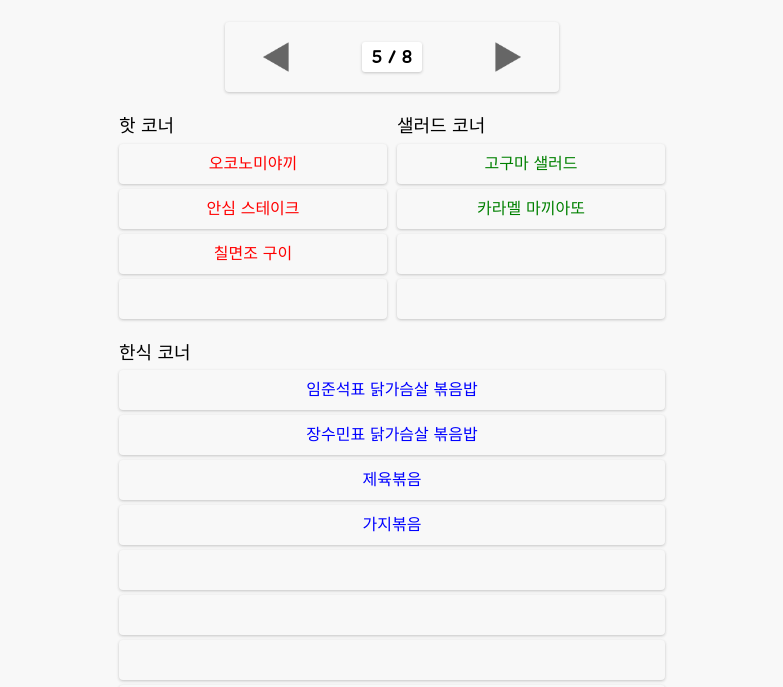
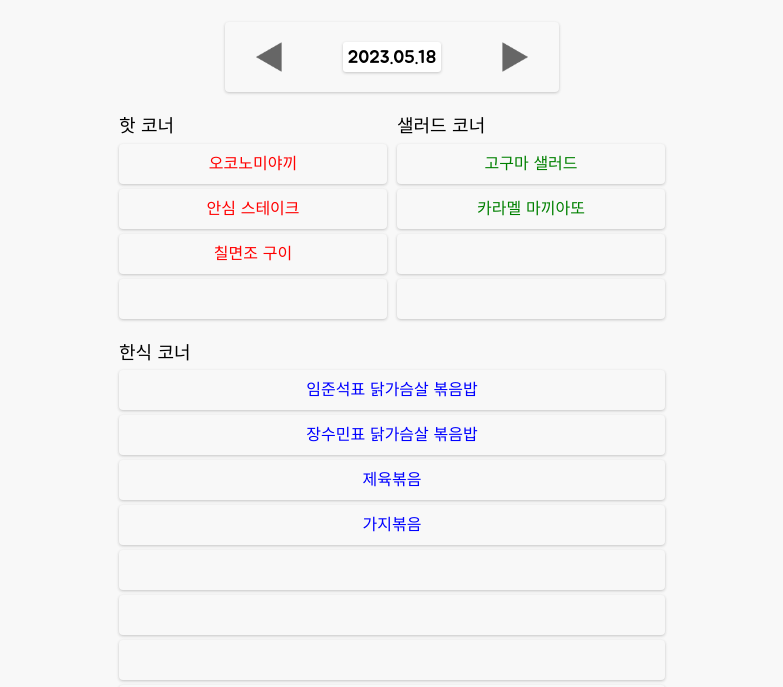
Before and after one commit to jangsumin/ogonmeh-front, a website with bundled scripts: page index.html in a window 1280 px wide. Shown: the part 98-785 px from the top of the page, without its empty margins (248-1031 px from the left). Built offline with nearby package versions, Linux system fonts and the light colour scheme.

Commit message:
feat: main 페이지에 오늘 날짜를 반영하도록 설정하고, es2017 버전의 자바스크립트로 컴파일하도록 설정

```diff
--- a/index.html
+++ b/index.html
@@ -47,7 +47,7 @@
     <main>
       <section class="date-button">
         <button class="yesterday-menu-button"></button>
-        <h2>5 / 8</h2>
+        <h2 class="date-text"></h2>
         <button class="tomorrow-menu-button"></button>
       </section>
 
--- a/src/app.ts
+++ b/src/app.ts
@@ -33,3 +33,17 @@ modalWrapBg?.addEventListener("click", () => {
 modalCloseButton?.addEventListener("click", () => {
   modalWrap?.classList.add("hidden");
 });
+
+const dateText: HTMLInputElement | null = document.querySelector(".date-text");
+const todayDate: Date = new Date();
+const todayYear: string = String(todayDate.getFullYear());
+const todayMonth: string = String(todayDate.getMonth() + 1);
+const todayDay: string = String(todayDate.getDate());
+if (dateText) {
+  dateText.innerText =
+    todayYear +
+    "." +
+    todayMonth.padStart(2, "0") +
+    "." +
+    todayDay.padStart(2, "0");
+}
--- a/style.css
+++ b/style.css
@@ -1,4 +1,4 @@
-@import 'reset.css';
+@import "reset.css";
 
 :root {
   --main-bg-color: #f8f8f8;
@@ -10,7 +10,7 @@
 }
 
 html {
-  font-family: 'Jua', sans-serif;
+  font-family: "Jua", sans-serif;
 }
 
 body {
@@ -66,7 +66,7 @@ body {
 
 .modal-header .modal-close-button {
   padding-bottom: 5px;
-  font-family: 'Jua', sans-serif;
+  font-family: "Jua", sans-serif;
   font-size: 20px;
   cursor: pointer;
   border: none;
@@ -87,7 +87,7 @@ body {
   box-sizing: border-box;
   margin: 5px;
   padding: 3px;
-  font-family: 'Jua', sans-serif;
+  font-family: "Jua", sans-serif;
   font-size: 15px;
   border-radius: 4px;
   border: var(--main-bd-color) 1px solid;
@@ -119,7 +119,7 @@ header .main-nav-bar .hamburger-button {
   cursor: pointer;
   width: 35px;
   background-color: var(--main-nav-color);
-  background-image: url('./public/assets/hamburger_button.png');
+  background-image: url("./public/assets/hamburger_button.png");
   background-position: center;
   background-repeat: no-repeat;
   background-size: contain;
@@ -143,7 +143,7 @@ header .main-nav-bar .dropdown {
 header .main-nav-bar .dropdown .manager-login-button {
   cursor: pointer;
   margin: 20px;
-  font-family: 'Jua', sans-serif;
+  font-family: "Jua", sans-serif;
   font-size: 15px;
   color: var(--sub-ft-color);
   background-color: var(--main-nav-color);
@@ -152,7 +152,7 @@ header .main-nav-bar .dropdown .manager-login-button {
 }
 
 header .main-nav-bar .dropdown .manager-login-button::before {
-  content: '- ';
+  content: "- ";
 }
 
 header .sub-nav-bar {
@@ -191,17 +191,18 @@ main .date-button .yesterday-menu-button {
   cursor: pointer;
   width: 30px;
   background-color: var(--main-bg-color);
-  background-image: url('./public/assets/left_button.png');
+  background-image: url("./public/assets/left_button.png");
   background-repeat: no-repeat;
   background-position: center;
   background-size: contain;
   border: none;
 }
 
-main .date-button h2 {
+main .date-button .date-text {
   display: inline-block;
-  width: 60px;
+  width: fit-content;
   height: 30px;
+  padding: 0 5px;
   font-size: 18px;
   line-height: 1.8;
   text-align: center;
@@ -214,7 +215,7 @@ main .date-button .tomorrow-menu-button {
   cursor: pointer;
   width: 30px;
   background-color: var(--main-bg-color);
-  background-image: url('./public/assets/right_button.png');
+  background-image: url("./public/assets/right_button.png");
   background-repeat: no-repeat;
   background-position: center;
   background-size: contain;
--- a/tsconfig.json
+++ b/tsconfig.json
@@ -11,7 +11,7 @@
     // "disableReferencedProjectLoad": true,             /* Reduce the number of projects loaded automatically by TypeScript. */
 
     /* Language and Environment */
-    "target": "es2016" /* Set the JavaScript language version for emitted JavaScript and include compatible library declarations. */,
+    "target": "es2017" /* Set the JavaScript language version for emitted JavaScript and include compatible library declarations. */,
     // "lib": [],                                        /* Specify a set of bundled library declaration files that describe the target runtime environment. */
     // "jsx": "preserve",                                /* Specify what JSX code is generated. */
     // "experimentalDecorators": true,                   /* Enable experimental support for legacy experimental decorators. */
```
Also changed, not shown: dist/app.js.
